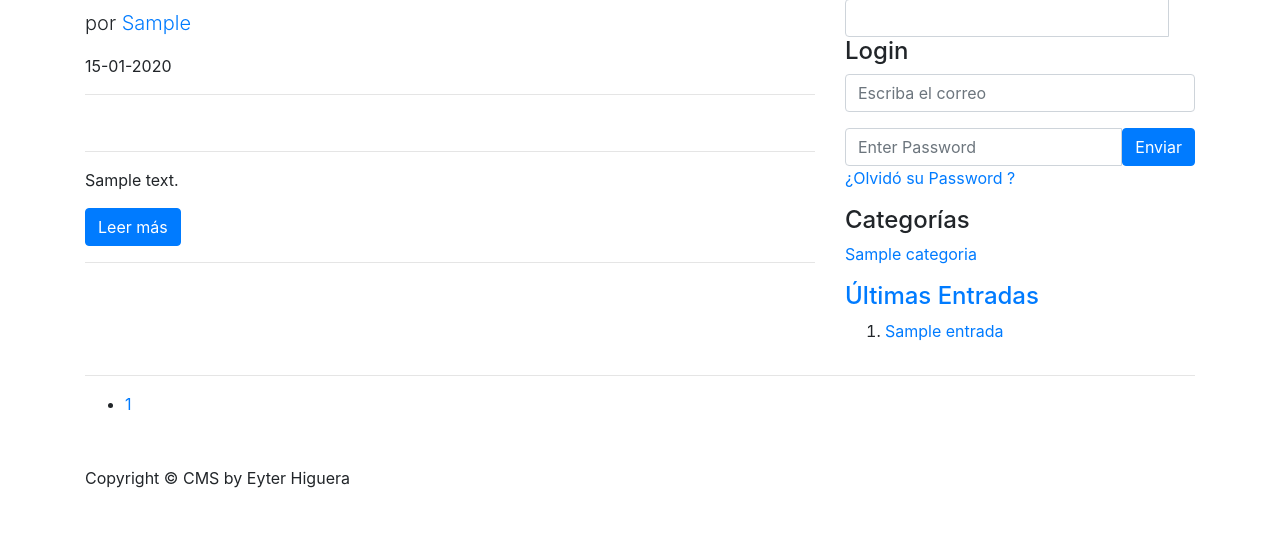
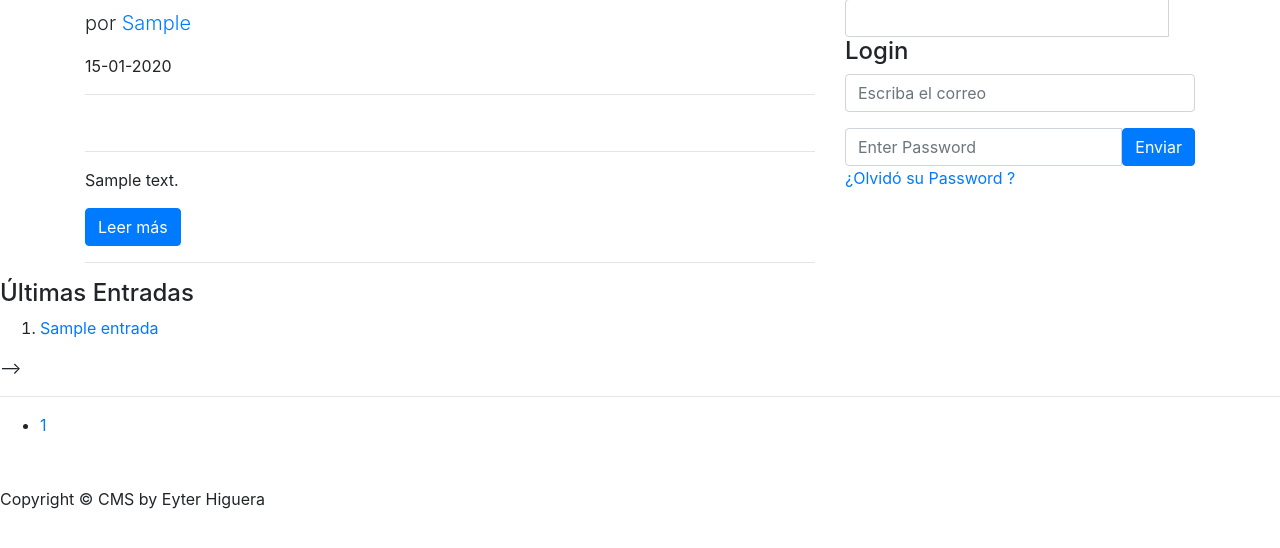
Before and after one commit to ramirezrbarbara/noticias, a PHP site: page /index.php in a window 1280 px wide. Shown: the part 164-712 px from the top of the page. Run offline with PHP 8.4, Linux system fonts and the light colour scheme; tables that the repository leaves empty or names only in its code hold one stand-in row (values such as "Sample post"); data that the repository does not hold is empty.

Commit message:
ocultar categorias sin login

```diff
--- a/includes/menu.php
+++ b/includes/menu.php
@@ -20,62 +20,62 @@
 
                  <?php
 
-                   $conectar= Conectar::conexion();
+                //    $conectar= Conectar::conexion();
 
-                   $sql="select * from categorias LIMIT 3";
+                //    $sql="select * from categorias LIMIT 3";
 
-                   $resultado = $conectar->prepare($sql);
+                //    $resultado = $conectar->prepare($sql);
 
 
-                     if(!$resultado->execute()){
+                //      if(!$resultado->execute()){
 
-                        die("fallo en la consulta");
+                //         die("fallo en la consulta");
 
-                     }else{
+                //      }else{
 
-                         while($reg= $resultado->fetch()){
+                //          while($reg= $resultado->fetch()){
 
-                             $id_categoria=$reg["id_categoria"];
-                             $cat_titulo=$reg["titulo"];
+                //              $id_categoria=$reg["id_categoria"];
+                //              $cat_titulo=$reg["titulo"];
 
-                             /*INICIO link active en el menu*/
-                             $categoria_clase="";
-                             $login_clase="";
-                             $registrarse_clase="";
-                             $contacto_clase="";
+                //              /*INICIO link active en el menu*/
+                //              $categoria_clase="";
+                //              $login_clase="";
+                //              $registrarse_clase="";
+                //              $contacto_clase="";
 
-                             $nombre_pagina= basename($_SERVER["PHP_SELF"]);
+                //              $nombre_pagina= basename($_SERVER["PHP_SELF"]);
 
-                             $registrarse="registrar.php";
-                             $login="login.php";
+                //              $registrarse="registrar.php";
+                //              $login="login.php";
 
-                              if(isset($_GET["id_categoria"]) and $_GET["id_categoria"]==$id_categoria){
+                //               if(isset($_GET["id_categoria"]) and $_GET["id_categoria"]==$id_categoria){
 
-                                  $categoria_clase="active";
+                //                   $categoria_clase="active";
 
-                              } elseif($nombre_pagina==$registrarse){
+                //               } elseif($nombre_pagina==$registrarse){
 
-                                   $registrarse_clase="active";
+                //                    $registrarse_clase="active";
 
-                              } elseif($nombre_pagina==$login){
+                //               } elseif($nombre_pagina==$login){
 
-                                   $login_clase="active";
+                //                    $login_clase="active";
 
-                              }
+                //               }
 
 
-                             else{
+                //              else{
 
-                                  $contacto_clase="active";
-                              }
+                //                   $contacto_clase="active";
+                //               }
 
-                             /*FIN link active en el menu*/
+                //              /*FIN link active en el menu*/
 
-                             echo "<li class='$categoria_clase'><a href='categoria.php?id_categoria=$id_categoria'>$cat_titulo</a></li>";
+                //              echo "<li class='$categoria_clase'><a href='categoria.php?id_categoria=$id_categoria'>$cat_titulo</a></li>";
 
-                         }
+                //          }
 
-                     }
+                //      }
 
 
 
--- a/includes/sidebar.php
+++ b/includes/sidebar.php
@@ -117,7 +117,7 @@
 
 
                 <!-- Blog Categories Well -->
-                <div class="well">
+                <!-- <div class="well">
 
 
 
@@ -169,3 +169,4 @@
                  <?php require_once "widget.php"; ?>
 
             </div>
+             -->
```
